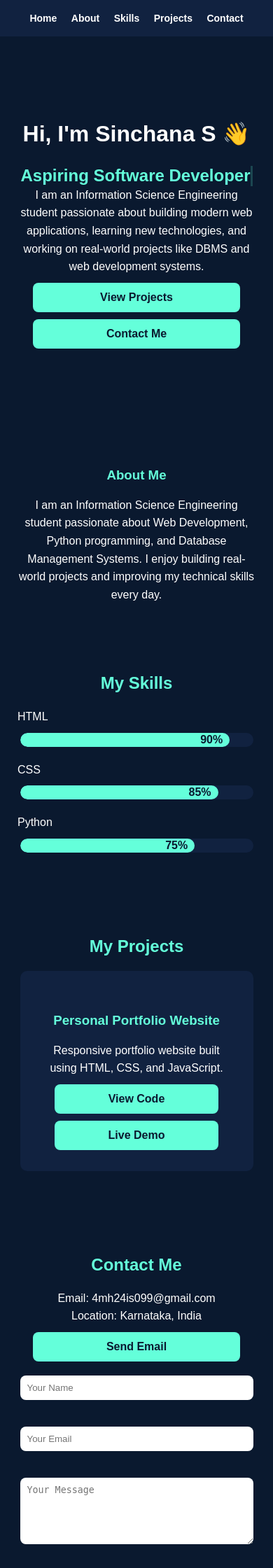
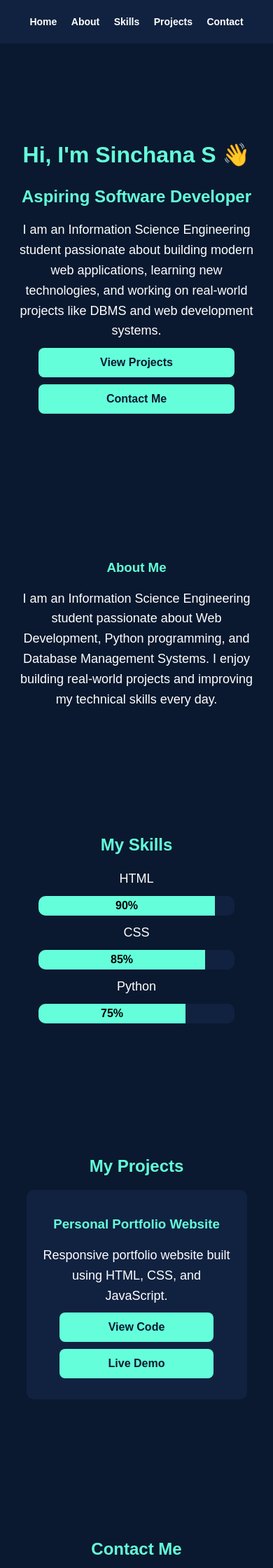
Before and after one commit to 4mh24is099-s/sinchana.s.github.io, a PHP site: page / in a window 390 px wide. Shown: the top 2240 px of the page at 70% size. Run offline with PHP 8.4, Linux system fonts and the light colour scheme.

Commit message:
Update style.css

```diff
--- a/style.css
+++ b/style.css
@@ -1,9 +1,11 @@
 html {
     scroll-behavior: smooth;
 }
+
 * {
     box-sizing: border-box;
 }
+
 body {
     margin: 0;
     padding: 0;
@@ -13,50 +15,10 @@ body {
     text-align: center;
 }
 
-h1 {
-    font-size: 50px;
-    margin-top: 80px;
-    line-height: 1.2;
-}
-
-h2 {
-    color: #64ffda;
-    line-height: 1.2;
-}
-
-h3 {
-    color: #64ffda;
-    margin-top: 40px;
-    line-height: 1.2;
-}
-
-p {
-    font-size: 20px;
-    max-width: 700px;
-    margin: auto;
-    line-height: 1.6;
-}
-button, .btn {
-    background-color: #64ffda;
-    color: #0a192f;
-    border: none;
-    padding: 12px 25px;
-    margin: 10px;
-    font-size: 16px;
-    font-weight: bold;
-    border-radius: 8px;
-    cursor: pointer;
-    transition: 0.3s;
-}
-button:hover, .btn:hover {
-    background-color: white;
-    transform: translateY(-4px) scale(1.03);
-    box-shadow: 0 8px 20px rgba(100, 255, 218, 0.4);
-}
-
+/* NAVBAR */
 nav {
     background-color: #112240;
-    padding: 20px;
+    padding: 15px;
     position: sticky;
     top: 0;
     z-index: 1000;
@@ -65,7 +27,7 @@ nav {
 nav a {
     color: white;
     text-decoration: none;
-    margin: 20px;
+    margin: 10px;
     font-size: 18px;
     font-weight: bold;
     transition: 0.3s;
@@ -73,128 +35,78 @@ nav a {
 
 nav a:hover {
     color: #64ffda;
-    transform: scale(1.05);
 }
+
+/* SECTIONS */
+.section {
+    padding: 80px 20px;
+}
+
+/* HERO */
+.hero {
+    padding: 100px 20px;
+}
+
+h1 {
+    font-size: 50px;
+    margin-top: 40px;
+    color: #64ffda;
+}
+
+h2 {
+    color: #64ffda;
+}
+
+h3 {
+    color: #64ffda;
+}
+
+p {
+    font-size: 18px;
+    max-width: 700px;
+    margin: auto;
+    line-height: 1.6;
+}
+
+/* BUTTON */
 .btn {
+    display: inline-block;
     background-color: #64ffda;
     color: #0a192f;
-    padding: 12px 25px;
+    padding: 12px 20px;
     margin: 10px;
-    font-size: 16px;
-    font-weight: bold;
     border-radius: 8px;
     text-decoration: none;
-    display: inline-block;
+    font-weight: bold;
     transition: 0.3s;
 }
+
 .btn:hover {
     background-color: white;
     transform: translateY(-3px);
-    box-shadow: 0 5px 15px rgba(100, 255, 218, 0.3);
 }
 
-.section {
-    padding: 80px 20px;
-}
-.hero {
-    padding: 100px 20px;
-}
-.project {
-    background-color: #112240;
-    padding: 20px;
-    margin: 20px auto;
-    max-width: 700px;
-    border-radius: 10px;
-    transition: 0.3s;
-}
-.project:hover {
-    transform: translateY(-5px);
-}
-#skills h2 {
-    margin-bottom: 20px;
-}
-#skills p {
-    text-align: left;
-    max-width: 600px;
-}
+/* SKILLS */
 .skill-bar {
     width: 80%;
     background-color: #112240;
-    border-radius: 20px;
-    margin: 10px auto 20px;
+    margin: 10px auto;
+    border-radius: 10px;
     overflow: hidden;
 }
+
 .skill {
-    height: 20px;
-    line-height: 20px;
-    color: #0a192f;
+    padding: 5px;
+    background-color: #64ffda;
+    color: black;
     font-weight: bold;
-    text-align: right;
-    padding-right: 10px;
-    border-radius: 20px;
-    transition: 0.5s;
-    animation: fill 2s ease-in-out;
-}
-.html {
-    width: 90%;
-    background-color: #64ffda;
 }
 
-.css {
-    width: 85%;
-    background-color: #64ffda;
-}
+.html { width: 90%; }
+.css { width: 85%; }
+.python { width: 75%; }
 
-.python {
-    width: 75%;
-    background-color: #64ffda;
-}
-.skill {
-    animation: fill 2s ease-in-out;
-}
-
-@keyframes fill {
-    from {
-        width: 0;
-    }
-}
-@media (max-width: 768px) {
-    h1 {
-        font-size: 32px;
-        margin-top: 40px;
-    }
-
-    p {
-        font-size: 16px;
-        padding: 0 15px;
-    }
-
-    nav {
-        padding: 10px;
-    }
-
-    nav a {
-        display: inline-block;
-        margin: 10px;
-        font-size: 14px;
-    }
-
-    .section {
-        padding: 40px 10px;
-    }
-
-    .hero {
-        padding: 80px 10px;
-    }
-
-    .project {
-        width: 90%;
-    }
-
-    .skill-bar {
-        width: 90%;
-    }
-}
+/* PROJECT */
 .project-card {
     background-color: #112240;
     padding: 20px;
@@ -206,25 +118,9 @@ nav a:hover {
 
 .project-card:hover {
     transform: translateY(-5px);
-    box-shadow: 0 10px 20px rgba(100, 255, 218, 0.2);
-}
-.typing {
-    width: fit-content;
-    margin: 0 auto;
-    border-right: 3px solid #64ffda;
-    white-space: nowrap;
-    overflow: hidden;
-    animation: typing 3s steps(30, end), blink 0.8s infinite;
 }
 
-@keyframes typing {
-    from { width: 0 }
-    to { width: 100% }
-}
-
-@keyframes blink {
-    50% { border-color: transparent }
-}
+/* INPUT */
 input, textarea {
     width: 80%;
     max-width: 500px;
@@ -232,37 +128,24 @@ input, textarea {
     margin: 10px;
     border: none;
     border-radius: 8px;
-    outline: none;
 }
 
-input:focus, textarea:focus {
-    box-shadow: 0 0 10px #64ffda;
-}
-.section {
-    opacity: 0;
-    transform: translateY(30px);
-    transition: all 0.6s ease-in-out;
-}
-
-.section.show {
-    opacity: 1;
-    transform: translateY(0);
-}
+/* MOBILE RESPONSIVE */
 @media (max-width: 768px) {
     h1 {
         font-size: 32px;
+    }
+
+    nav a {
+        display: inline-block;
+        margin: 8px;
+        font-size: 14px;
     }
 
     .btn {
         display: block;
         width: 80%;
         margin: 10px auto;
-    }
-
-    nav a {
-        display: inline-block;
-        margin: 8px;
-        font-size: 14px;
     }
 
     input, textarea {
@@ -273,20 +156,3 @@ input:focus, textarea:focus {
         width: 90%;
     }
 }
-.project-card {
-    opacity: 0;
-    transform: translateY(20px);
-    transition: all 0.6s ease-in-out;
-}
-
-.project-card.show {
-    opacity: 1;
-    transform: translateY(0);
-}
-html {
-    scroll-behavior: smooth;
-}
-
-body {
-    scroll-behavior: smooth;
-}
```
